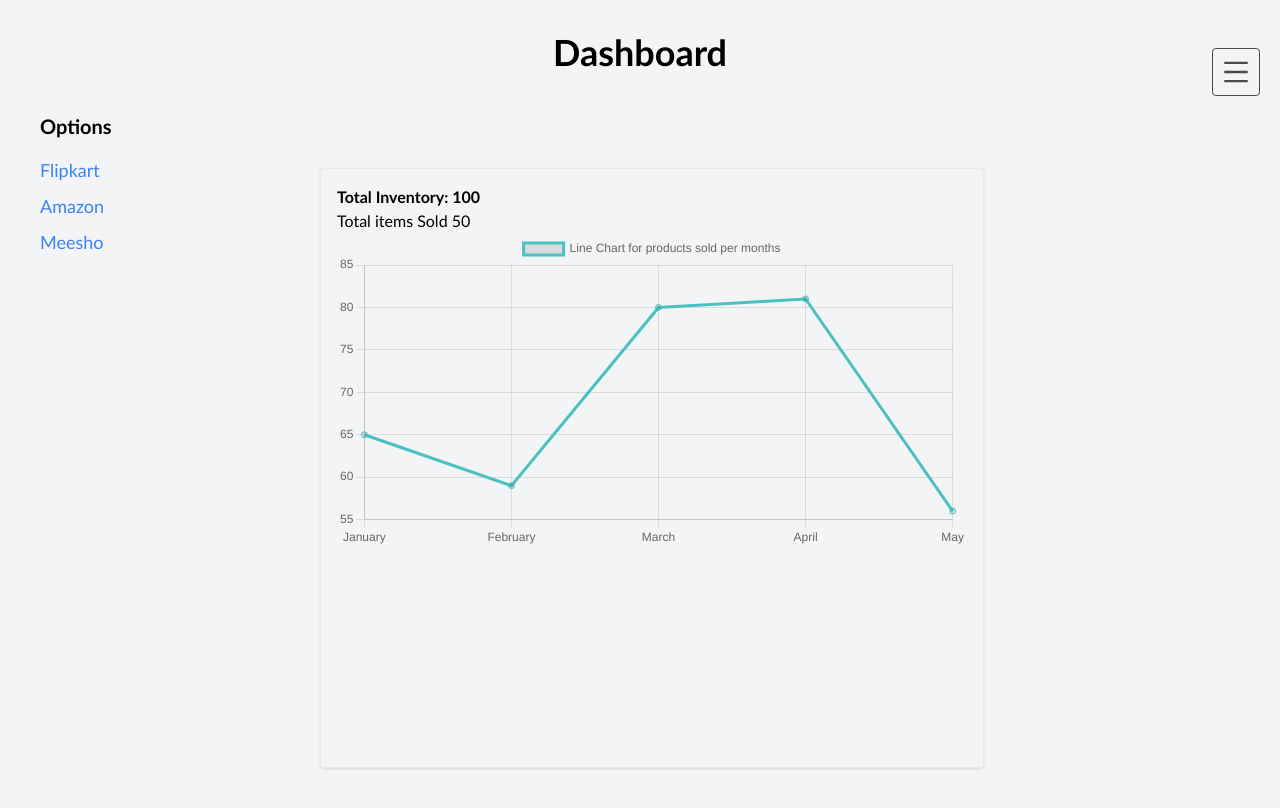
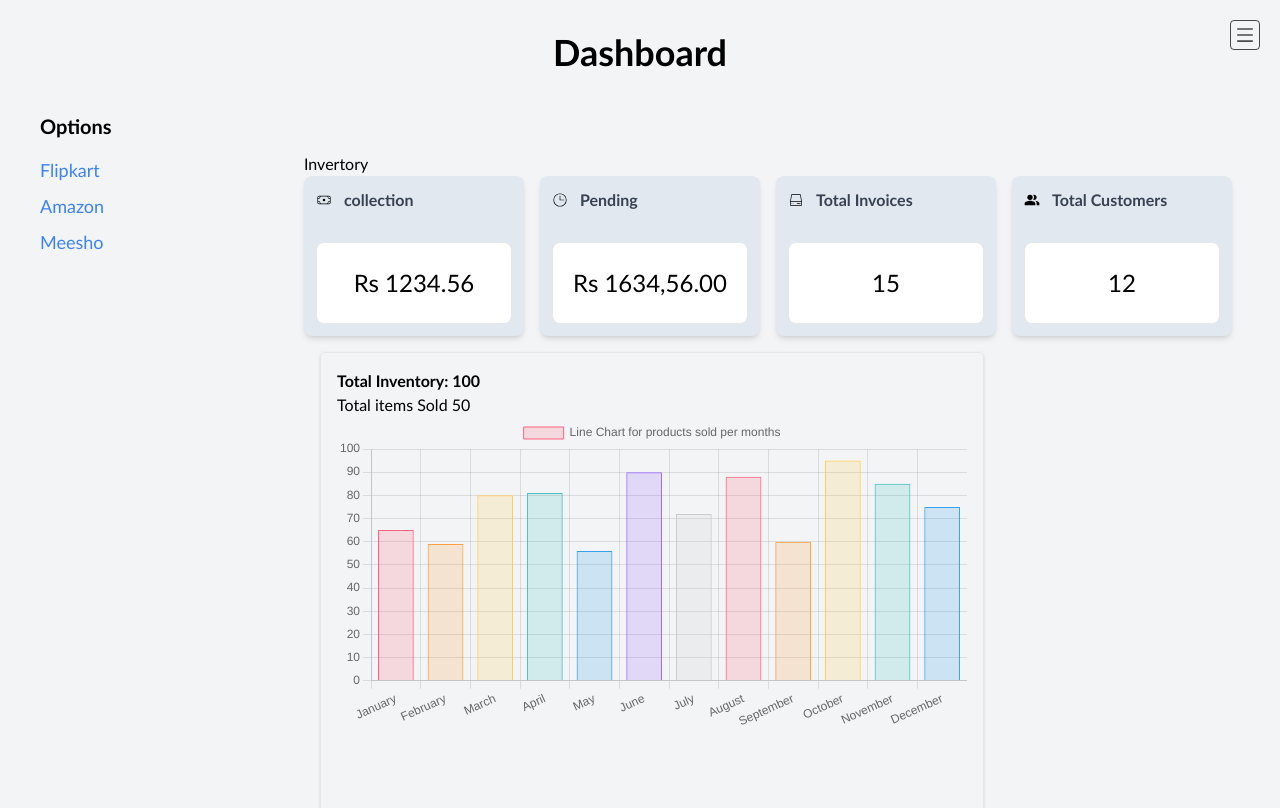
Before and after one commit to parklicoste/rise_on_ecom, a Next.js app: page /dashboard/1 in a window 1280 px wide. Shown: the top 808 px of the page. Built offline with nearby package versions, Linux system fonts and the light colour scheme.

Commit message:
added the bar charts and added the other functionality

```diff
--- a/src/app/dashboard/[marketplace]/page.tsx
+++ b/src/app/dashboard/[marketplace]/page.tsx
@@ -1,46 +1,108 @@
-'use client';
-import React from 'react';
-import dynamic from 'next/dynamic';
-import 'chart.js/auto';
-
-
+"use client";
+import React from "react";
+import dynamic from "next/dynamic";
+import "chart.js/auto";
+import InventoryCard from "@/components/InventoryCard";
+import { CiMoneyBill } from "react-icons/ci";
+import { CiClock2 } from "react-icons/ci";
+import { CiHardDrive } from "react-icons/ci";
+import { MdPeopleAlt } from "react-icons/md";
 
 // data that we will receive from API
 const data = {
-  labels: ['January', 'February', 'March', 'April', 'May'],
+  labels: [
+    "January",
+    "February",
+    "March",
+    "April",
+    "May",
+    "June",
+    "July",
+    "August",
+    "September",
+    "October",
+    "November",
+    "December",
+  ],
   datasets: [
     {
-      label: 'Line Chart for products sold per months',
-      data: [65, 59, 80, 81, 56],
+      label: "Line Chart for products sold per months",
+      data: [65, 59, 80, 81, 56, 90, 72, 88, 60, 95, 85, 75],
       fill: false,
-      borderColor: 'rgb(75, 192, 192)',
       tension: 0,
+      backgroundColor: [
+        "rgba(255, 99, 132, 0.2)",
+        "rgba(255, 159, 64, 0.2)",
+        "rgba(255, 205, 86, 0.2)",
+        "rgba(75, 192, 192, 0.2)",
+        "rgba(54, 162, 235, 0.2)",
+        "rgba(153, 102, 255, 0.2)",
+        "rgba(201, 203, 207, 0.2)",
+      ],
+      borderColor: [
+        "rgb(255, 99, 132)",
+        "rgb(255, 159, 64)",
+        "rgb(255, 205, 86)",
+        "rgb(75, 192, 192)",
+        "rgb(54, 162, 235)",
+        "rgb(153, 102, 255)",
+        "rgb(201, 203, 207)",
+      ],
+      borderWidth: 1,
     },
   ],
 };
-const Line = dynamic(() => import('react-chartjs-2').then((mod) => mod.Line), {
+
+const inventoryData = [
+  { header: "collection", figure: 'Rs 1234.56' },
+  { header: "Pending", figure: 'Rs 1634,56.00' },
+  { header: "Total Invoices", figure: '15' },
+  { header: "Total Customers", figure: '12' },
+];
+
+const icons = [<CiMoneyBill/>, <CiClock2/>, <CiHardDrive/>, <MdPeopleAlt/>];
+
+const Bar = dynamic(() => import("react-chartjs-2").then((mod) => mod.Bar), {
   ssr: false,
 });
 
 export default async function MarketPlace({
-    params,
-  }: {
-    params: Promise<{ marketplace: string }>
-  }) {
-    const slug = (await params).marketplace
-    return (
-    <div className="flex pt-8 h-full w-full">
+  params,
+}: {
+  params: Promise<{ marketplace: string }>;
+}) {
+  const slug = (await params).marketplace;
+  return (
+    <div className="flex flex-col pt-8 h-full w-full">
       {/* Left Column */}
-
+      {/* Invertory */}
+      <div className="w-full">
+        <h1>Invertory</h1>
+        <div className="grid lg:grid-cols-4 gap-4 grid-cols-1 md:grid-cols-2">
+          {inventoryData.map((ele, index) => {
+            return (
+              <>
+                <div key={index+"-"+index}>
+                  <InventoryCard
+                    icon={icons[index]}
+                    title={ele.header}
+                    number={ele.figure}
+                  />
+                </div>
+              </>
+            );
+          })}
+        </div>
+      </div>
 
       {/* Right Column */}
       <div className="w-3/4 p-4 ">
         <div id="option1" className="mb-4 p-4 border rounded shadow h-[600px]">
           <h3 className="font-bold">Total Inventory: 100</h3>
           <p>Total items Sold 50</p>
-          <Line data={data}/>
+          <Bar data={data} />
         </div>
       </div>
     </div>
   );
-};
+}
--- a/src/app/dashboard/layout.tsx
+++ b/src/app/dashboard/layout.tsx
@@ -1,43 +1,74 @@
-import { AiOutlineMenu } from "react-icons/ai"
+"use client"
+
+import { useState } from "react";
+import { AiOutlineMenu, AiOutlineClose } from "react-icons/ai";
+import Sidebar from "@/components/Sidebar";
 
 export default function DashboardLayout({
-    children, // will be a page or nested layout
+  children,
 }: {
-    children: React.ReactNode
+  children: React.ReactNode;
 }) {
+  const [menuOpen, setMenuOpen] = useState(false);
+
   return (
-        <div className='text-black relative bg-gray-100'>
-                <div className='font-bold text-center pt-8'>
-                    <h1 className='text-4xl text-[#000]'>Dashboard</h1>
-                </div>
-            <div className={"flex fixed left-0 top-0 z-50 w-full" }>
-                    <div className="flex-none px-4 py-2 cursor-pointer">
-                        <div className=" fixed top-12 right-5 border rounded text-black/70 border-black/70 p-2 z-50">
-                            <AiOutlineMenu size={30} />
-                        </div>
-                    </div>
+    <div className="text-black relative bg-gray-100">
+      {/* Header Section */}
+      <div className="font-bold text-center pt-8">
+        <h1 className="text-4xl text-[#000]">Dashboard</h1>
       </div>
 
-        <div className=" flex h-screen flex-col md:flex-row md:overflow-hidden bg-gray-100">
-            <div className="w-full flex-none md:w-64">
-                <div className="w-1/4 p-10 items-center text-lg">
-                    <h2 className="text-xl font-bold mb-4">Options</h2>
-                    <ul>
-                    <li className="mb-2 ">
-                        <a href="/dashboard/[marketplace]" className="text-blue-500 hover:underline">Flipkart</a>
+      {/* Menu Icon */}
+      <div className="fixed top-5 right-5 z-50">
+        {menuOpen ? (
+          <AiOutlineClose
+            size={30}
+            className="border rounded text-black/70 border-black/70 p-1 cursor-pointer"
+            onClick={() => setMenuOpen(false)}
+          />
+        ) : (
+          <AiOutlineMenu
+            size={30}
+            className="border rounded text-black/70 border-black/70 p-1 cursor-pointer"
+            onClick={() => setMenuOpen(true)}
+          />
+        )}
+      </div>
+
+      {/* Dropdown Menu */}
+      {menuOpen && (
+        <div className="fixed top-12 right-5 bg-white border rounded shadow-lg p-4 z-50 w-40">
+          <ul className="flex flex-col gap-3">
+            <li
+              className="cursor-pointer hover:bg-gray-200 p-2 rounded"
+              onClick={() => alert("Profile clicked!")}
+            >
+              Profile
             </li>
-                    <li className="mb-2">
-                        <a href="#option2" className="text-blue-500 hover:underline">Amazon</a>
+            <li
+              className="cursor-pointer hover:bg-gray-200 p-2 rounded"
+              onClick={() => alert("Settings clicked!")}
+            >
+              Settings
             </li>
-                    <li className="mb-2">
-                        <a href="#option3" className="text-blue-500 hover:underline">Meesho</a>
+            <li
+              className="cursor-pointer hover:bg-gray-200 p-2 rounded text-red-500"
+              onClick={() => alert("Logout clicked!")}
+            >
+              Logout
             </li>
           </ul>
         </div>
-            </div>
+      )}
 
-        <div className="flex-grow p-6 md:p-12"> {children} </div>
+      {/* Main Layout */}
+      <div className="flex h-screen flex-col md:flex-row md:overflow-hidden bg-gray-100">
+        {/* Sidebar */}
+        <Sidebar />
+
+        {/* Content Area */}
+        <div className="flex-grow p-6 md:p-12">{children}</div>
       </div>
     </div>
-    )
+  );
 }
--- /dev/null
+++ b/src/components/InventoryCard.tsx
@@ -0,0 +1,30 @@
+import React from 'react';
+
+function InventoryCard({
+  icon,
+  title,
+  number,
+}: {
+  icon: any;
+  title: string;
+  number: string;
+}) {
+  return (
+    <div className="h-40 bg-slate-200 p-3 rounded-lg shadow-md flex flex-col  items-center justify-between gap-3">
+      {/* Icon and Title Section */}
+      <div className="flex flex-row justify-start items-center gap-3 w-full ">
+        <div className="">{icon}</div>
+        <div className="text-md  font-semibold text-gray-700 w-full">{title}</div>
+      </div>
+
+      {/* Number Section */}
+      <div className="w-full flex justify-center">
+        <div className="text-center text-xl md:text-2xl py-6  w-full bg-white border rounded-lg ">
+          {number}
+        </div>
+      </div>
+    </div>
+  );
+}
+
+export default InventoryCard;
--- /dev/null
+++ b/src/components/Sidebar.tsx
@@ -0,0 +1,35 @@
+import React from "react";
+
+function Sidebar() {
+  return (
+    <div>
+      <div className="w-full flex-none md:w-64">
+        <div className="w-1/4 p-10 items-center text-lg">
+          <h2 className="text-xl font-bold mb-4">Options</h2>
+          <ul>
+            <li className="mb-2 ">
+              <a
+                href="/dashboard/[marketplace]"
+                className="text-blue-500 hover:underline"
+              >
+                Flipkart
+              </a>
+            </li>
+            <li className="mb-2">
+              <a href="#option2" className="text-blue-500 hover:underline">
+                Amazon
+              </a>
+            </li>
+            <li className="mb-2">
+              <a href="#option3" className="text-blue-500 hover:underline">
+                Meesho
+              </a>
+            </li>
+          </ul>
+        </div>
+      </div>
+    </div>
+  );
+}
+
+export default Sidebar;
```
Lines whose indentation alone changed are shown as unchanged.
